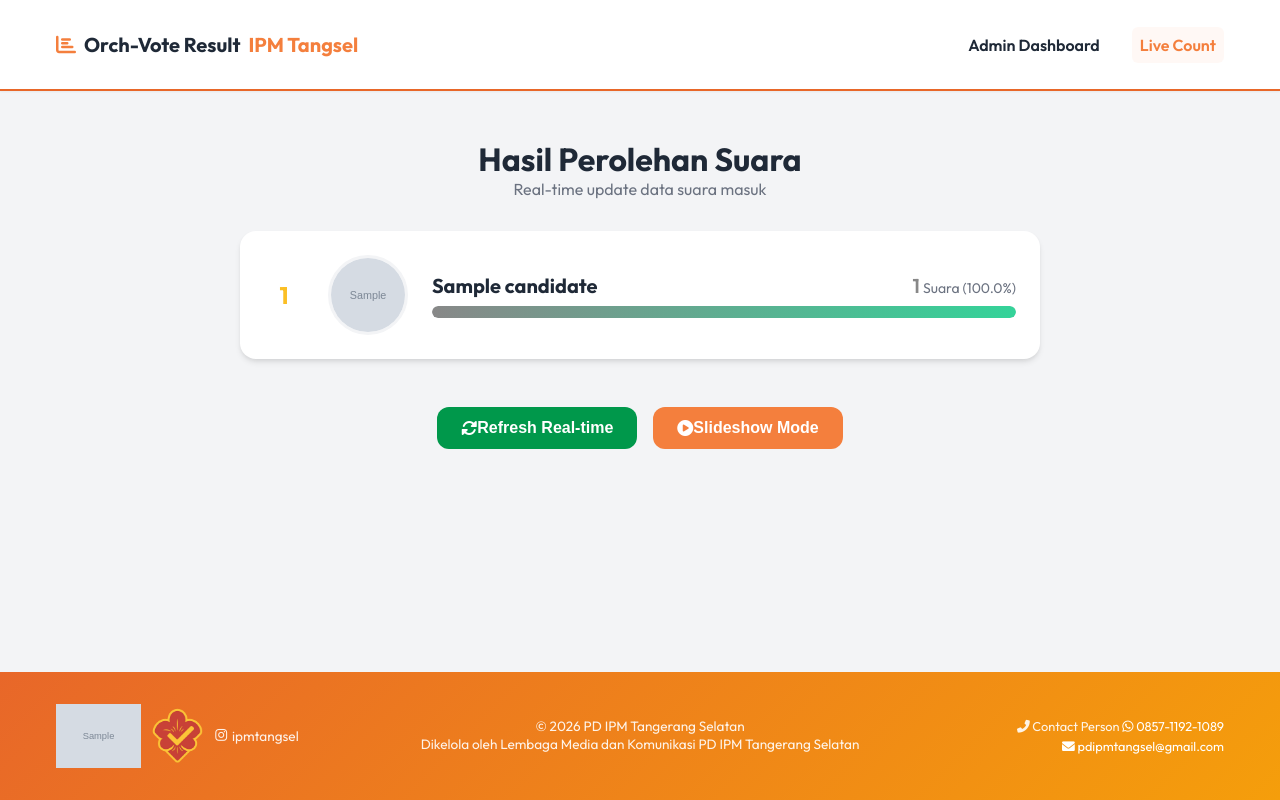
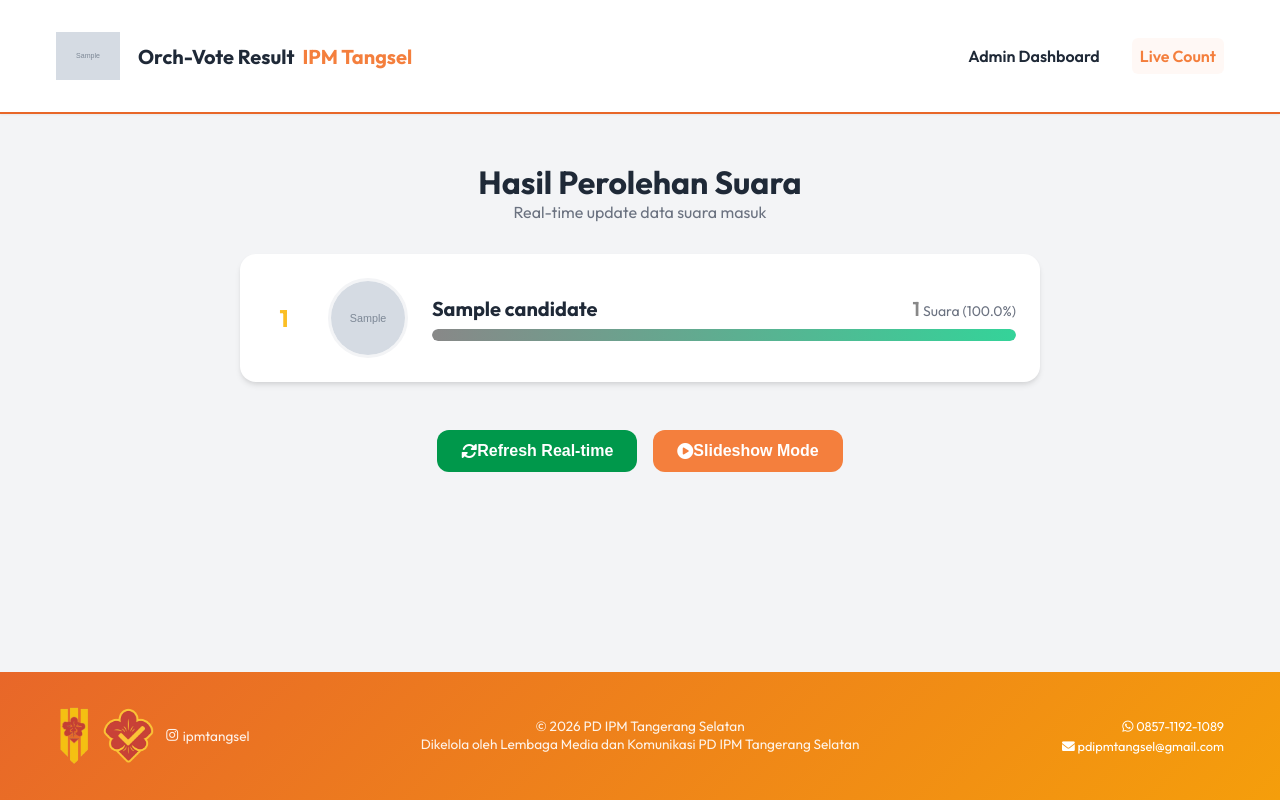
Before and after one commit to Hilmanalmas/Orc-Vote-IPM-Tangsel, a PHP site: page /result.php?org_id=1 in a window 1280 px wide. Run offline with PHP 8.4, Linux system fonts and the light colour scheme; a user stored in the database is signed in; data comes from the database, SQL or seed files in the repository; tables that the repository leaves empty hold one stand-in row (values such as "Sample post"); grey boxes marked "Sample" are stand-in pictures.

Commit message:
feat: implement dynamic logo rendering in headers and simplify footer layout

```diff
--- a/footer.php
+++ b/footer.php
@@ -4,8 +4,7 @@
         <!-- Left: Logo & Social -->
         <div class="footer-left">
             <div class="footer-branding">
-                <?php $pdLogoPath = isset($settings['logo_path']) ? $settings['logo_path'] : 'media/Logo_PD_IPM.png'; ?>
-                <img class="logo-pd" src="<?= (strpos($pdLogoPath, 'http') === 0) ? htmlspecialchars($pdLogoPath) : $basePath . htmlspecialchars($pdLogoPath) ?>" alt="Logo">
+                <img class="logo-pd" src="<?= $basePath ?>media/Logo_PD_IPM.png" alt="Logo">
                 <img class="logo-orch" src="<?= $basePath ?>media/Logo%20Orch-Vote.png" alt="Logo">
                 <a href="https://instagram.com/ipmtangsel" target="_blank" class="ig-link">
                     <i class="fab fa-instagram"></i>ipmtangsel
@@ -21,9 +20,7 @@
         <!-- Right: Contact -->
         <div class="footer-right">
             <div class="contact-info">
-                <span><i class="fas fa-phone-alt"></i> Contact Person
-                    <a href="https://wa.me/6285711921089" target="_blank"><i class="fab fa-whatsapp"></i> 0857-1192-1089</a>
-                </span>
+                <a href="https://wa.me/6285711921089" target="_blank"><i class="fab fa-whatsapp"></i> 0857-1192-1089</a>
                 <a href="mailto:pdipmtangsel@gmail.com"><i class="fas fa-envelope"></i> pdipmtangsel@gmail.com</a>
             </div>
         </div>
--- a/index.php
+++ b/index.php
@@ -72,7 +72,11 @@ if ($_SERVER['REQUEST_METHOD'] === 'POST') {
     <div class="auth-container">
         <div class="card">
             <div class="logo" style="justify-content: center; margin-bottom: 2rem; color: var(--primary-color);">
-                <i class="fas fa-vote-yea" style="font-size: 2.5rem;"></i>
+                <?php if ($settings['logo_path'] && $settings['logo_path'] !== 'media/Logo_PD_IPM.png'): ?>
+                    <img src="<?= htmlspecialchars($settings['logo_path']) ?>" alt="Logo" style="height: 60px; width: auto;">
+                <?php else: ?>
+                    <i class="fas fa-vote-yea" style="font-size: 2.5rem;"></i>
+                <?php endif; ?>
             </div>
             <h1 class="mb-2">Selamat Datang</h1>
             <h3 class="mb-4" style="color: #00984B; text-align: center;"><?= htmlspecialchars($orgData['organization_name']) ?></h3>
--- a/result.php
+++ b/result.php
@@ -71,7 +71,12 @@ $leader = $results[0] ?? null;
     <header>
         <div class="container nav-wrapper">
             <div class="logo">
-                <i class="fas fa-chart-bar"></i> Orch-Vote Result<span><?= htmlspecialchars($orgData['organization_name']) ?></span>
+                <?php if ($settings['logo_path'] && $settings['logo_path'] !== 'media/Logo_PD_IPM.png'): ?>
+                    <img src="<?= htmlspecialchars($settings['logo_path']) ?>" alt="Logo" style="height: 48px; width: auto; margin-right: 10px;">
+                <?php else: ?>
+                    <i class="fas fa-chart-bar"></i>
+                <?php endif; ?>
+                Orch-Vote Result<span><?= htmlspecialchars($orgData['organization_name']) ?></span>
             </div>
             <nav>
                 <ul>
```
Also changed, not shown: admin/index.php (+6 -1 lines), vote.php (+6 -1 lines).
